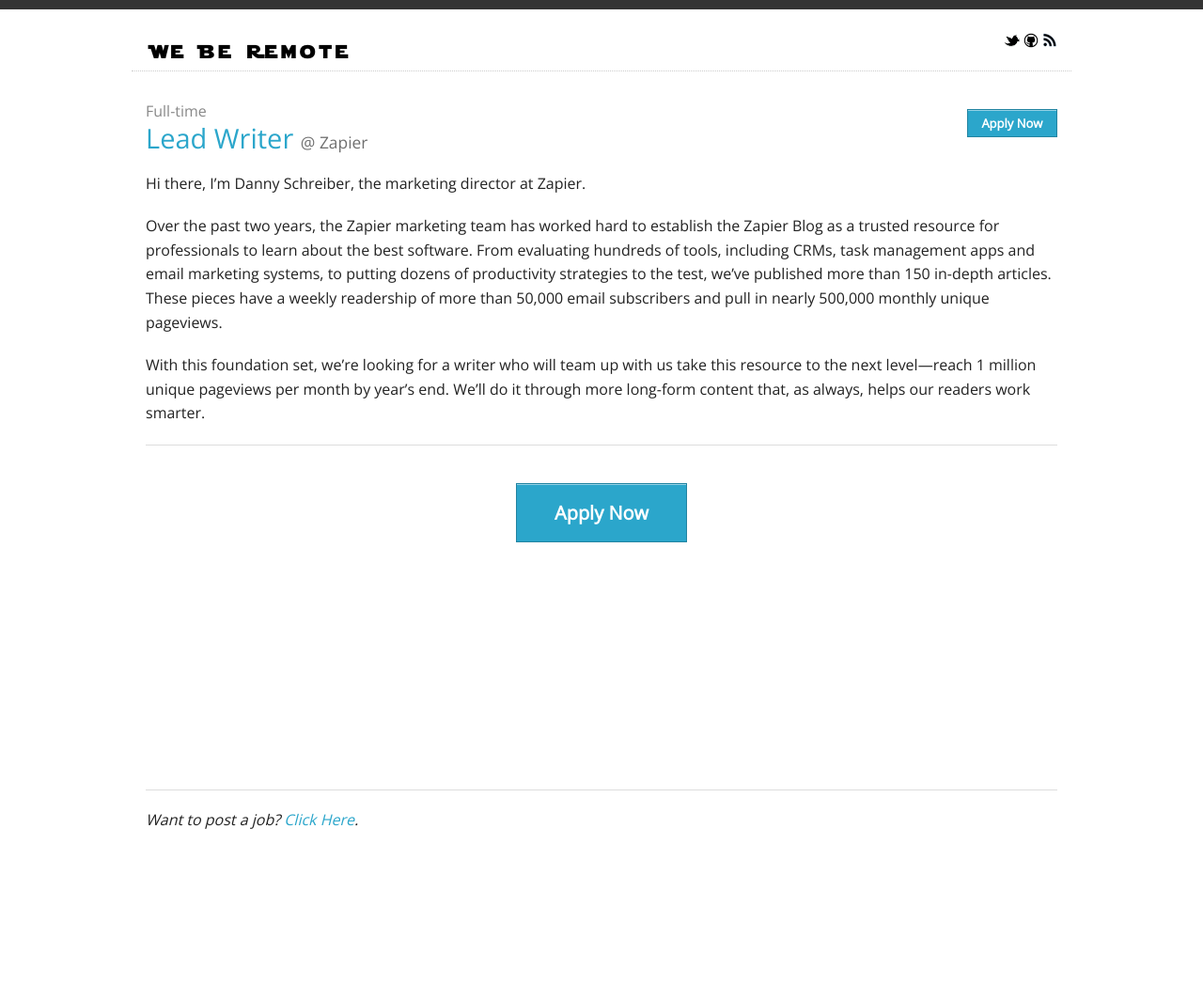
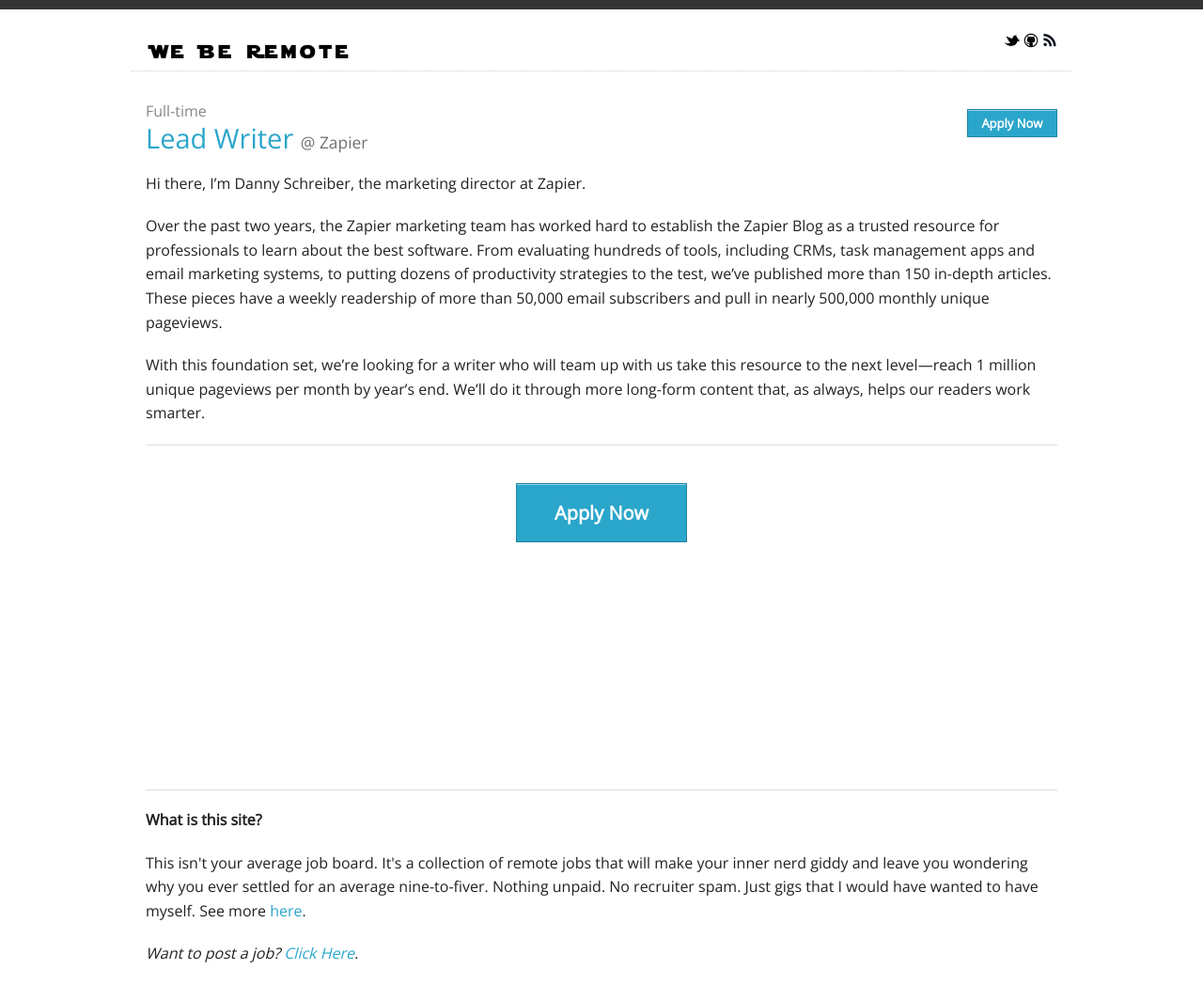
Before and after one commit to hdrhbbu1/weberemote.com, a Jekyll site: the page built from _posts/2016-03-17-zapier-lead-writer.md, in a window 1280 px wide. Shown: the whole page at 94% size. Built offline with Jekyll 4.4.1, drawn with Linux system fonts in a browser that asks for light colours; comment, search, counter and statistics services are not loaded; before the commit the page ends 906 px from its top, so only the background shows below that.

Commit message:
new jobs

```diff
--- a/_layouts/default.html
+++ b/_layouts/default.html
@@ -1,7 +1,6 @@
 <!DOCTYPE html>
 <!--[if IE 8]><html class="no-js lt-ie9" lang="en" > <![endif]-->
 <!--[if gt IE 8]><!--> <html class="no-js" lang="en" > <!--<![endif]-->
-
 <head>
 	<meta charset="utf-8" />
 	<meta name="viewport" content="width=device-width" />
@@ -26,7 +25,6 @@
 	<script src="/js/vendor/custom.modernizr.js"></script>
 </head>
 <body>
-
 <section id="wrap" role="document">
 	<header id="top-header" class="row">
 		<div class="large-12 small-12 small-centered large-centered columns">
@@ -44,12 +42,10 @@
 			</div>
 		</div>
 	</header>
-
 	<div id="content" class="row">
 		<div class="large-12 small-12 small-centered large-centered columns">
 			{{ content }}
-
-
+			<br />
 			<script async src="//pagead2.googlesyndication.com/pagead/js/adsbygoogle.js"></script>
 			<!-- weberemote -->
 			<ins class="adsbygoogle"
@@ -63,24 +59,21 @@
 		</div>
 	</div>
 </section>
-
 <footer id="footer">
 	<div id="content" class="row">
 		<div class="large-12 small-12 small-centered large-centered columns">
 			<hr />
-        {% if page.post %}
+			{% if page.layout == 'post' %}
 				<p><strong>What is this site?</strong></p>
-          <p>This isn't your average job board.  It's a collection of gigs that will make your inner nerd giddy and leave you wondering why you ever settled for an average nine-to-fiver.  Nothing unpaid.  No recruiter spam.  Just gigs that I would have wanted to have myself.  See more <a href="/">here</a>.</p>
+				<p>This isn't your average job board.	It's a collection of remote jobs that will make your inner nerd giddy and leave you wondering why you ever settled for an average nine-to-fiver. Nothing unpaid. No recruiter spam. Just gigs that I would have wanted to have myself. See more <a href="/">here</a>.</p>
 			{% endif %}
 			<p><em>Want to post a job? <a href="/post.html" title="Post a Job">Click Here</a>.</em></p>
 		</div>
 	</div>
 </footer>
-
 {% if page.layout == 'post' %}
 	{% include application-form.html %}
 {% endif %}
-
 <script src="/js/foundation.min.js"></script>
 <script src="/js/app.js"></script>
 <script>$(document).foundation();</script>
--- a/index.html
+++ b/index.html
@@ -8,8 +8,6 @@ title: Remote Jobs for hackers and other superheroes
 <p>This isn't your average job board.  It's a collection of gigs that will make your inner nerd giddy and leave you wondering why you ever settled for an average nine-to-fiver.  Nothing unpaid.  No recruiter spam.  Just remote gigs that we would have wanted to have ourselves.</p>
 
 <p>Want to know when a new job gets posted?  Enter your email below and we'll let you know.  Don't worry, we don't spam and you can unsubscribe whenever!</p>
-
-
 
 <!-- Begin MailChimp Signup Form -->
 <div class="row collapse well" id="mc_embed_signup">
@@ -30,7 +28,9 @@ title: Remote Jobs for hackers and other superheroes
 <ul class="listings no-bullet">
 {% for post in site.posts %}
 	{% if post.filled != true %}
-      <li><a href="{{ post.url }}">{{ post.title }}</a><span class="hide-for-small">{{ post.company }}</span></li>
+		<li>
+			<a href="{{ post.url }}">{{ post.title }}</a><span class="hide-for-small">{{ post.company }}</span>
+		</li>
 	{% endif %}
 {% endfor %}
 </ul>
```
Lines whose indentation alone changed are shown as unchanged.
